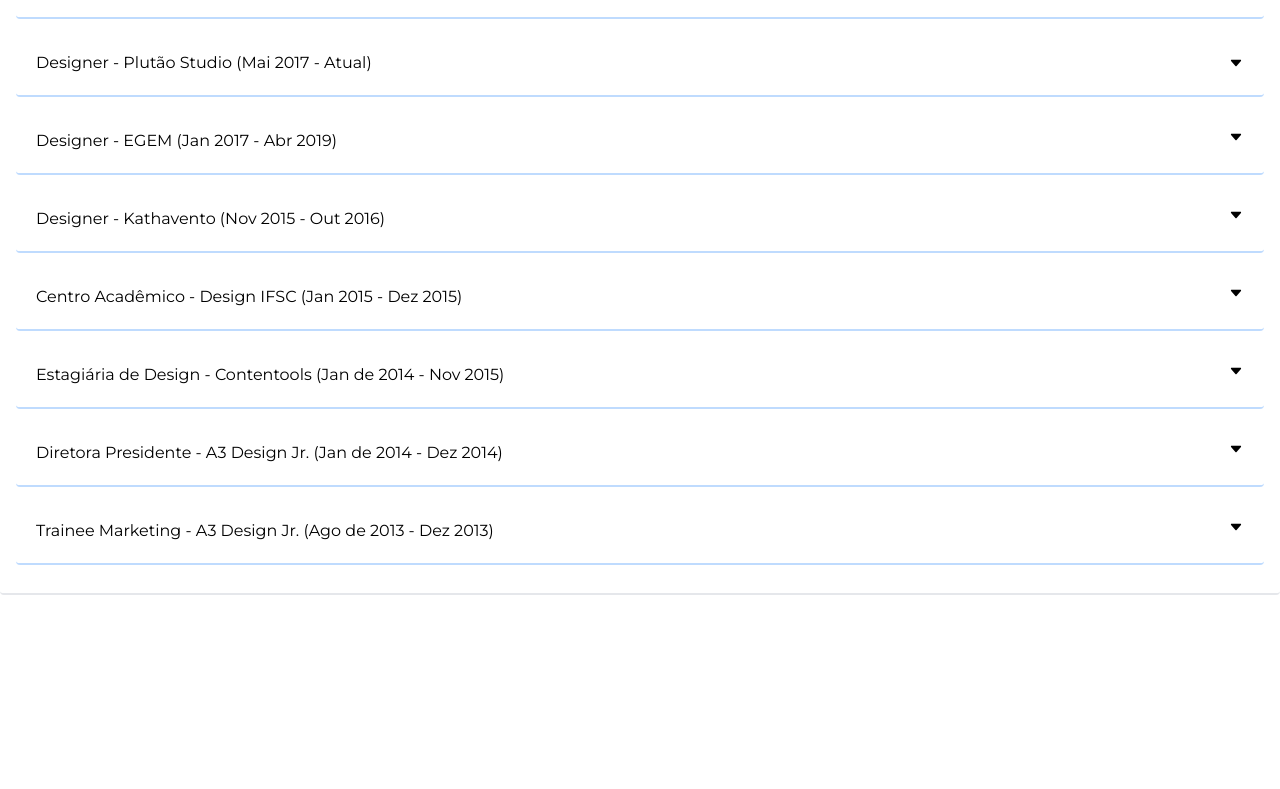
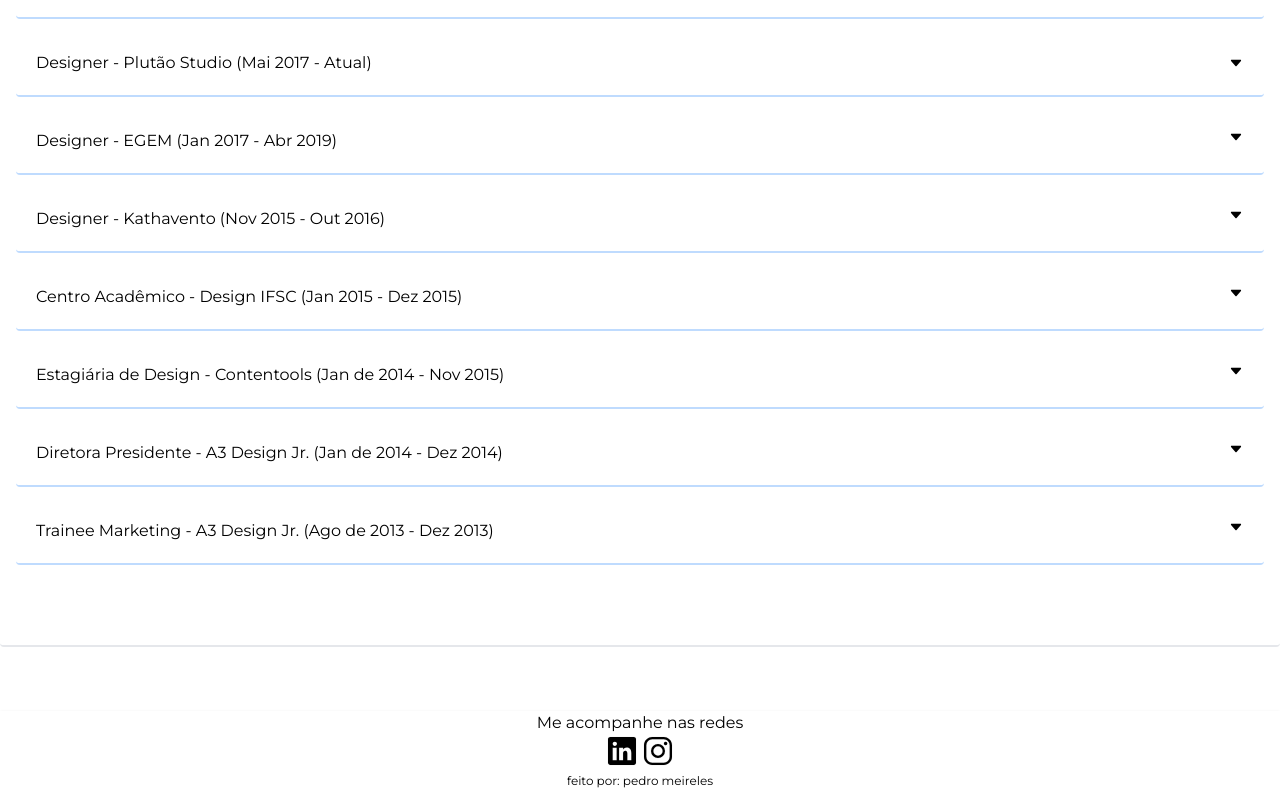
Before and after one commit to pedromeireless/PORTFOLIO-MINIMAL, a website: page src/index.html in a window 1280 px wide. Shown: the part 2057-2846 px from the top of the page. Before the commit the page ends 2716 px from the top, so only its background shows below. Drawn offline with nearby package versions, Linux system fonts and the light colour scheme.

Commit message:
added footer

```diff
--- a/src/index.html
+++ b/src/index.html
@@ -213,7 +213,7 @@
                 </div>
             </div>
 
-            <div class="ctn p-5 mb-3 border-solid border-b-2 rounded border-blue-200">
+            <div class="ctn p-5 mb-16 border-solid border-b-2 rounded border-blue-200">
                 <div class="font-montserrat">
                     <button class="flex justify-between w-full">
                         <p>Trainee Marketing - A3 Design Jr. (Ago de 2013 - Dez 2013)</p>
@@ -228,6 +228,16 @@
                 </div>
             </div>
         </section>
+        <footer class="w-full p-2 md:p-8 bg-slate-100 shadow flex flex-col justify-center items-center gap-5 sm:gap-0 sm:flex-col md:flex-row md:items-center md:justify-between">
+            <div class="flex flex-col items-center md:flex-row">
+                <p class="font-montserrat">Me acompanhe nas redes</p>
+                <div>
+                    <ion-icon class="md:pl-2" name="logo-linkedin" size="large"></ion-icon>
+                    <ion-icon name="logo-instagram" size="large"></ion-icon>
+                </div>
+            </div>
+            <p class="text-xs font-montserrat text-slate-500 md:self-end"><a>feito por: pedro meireles</a></p>
+        </footer>
 
     </main>
 
```
